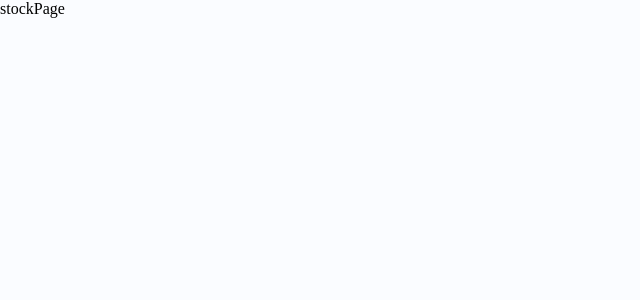
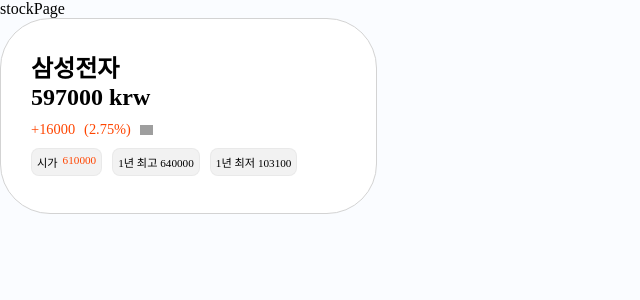
Before and after one commit to CheatSOL/CheatSOL-FE, a React (Vite) app: page /main/stock in a window 1280 px wide. Shown: the top 300 px of the page, without its empty margins (0-640 px from the left). Built offline with nearby package versions, Linux system fonts and the light colour scheme; grey boxes are pictures that could not be loaded.

Commit message:
✨feat: 컨텐츠 아이템(주식회사) 컴포넌트 구현완료

```diff
--- /dev/null
+++ b/src/components/common/contents-item/Contents.jsx
@@ -0,0 +1,59 @@
+import React from "react";
+import { StyledContentsDiv, StyledContentsTitle, StyledContentsTitleGroup, StyledContentsSubTitle, StyledContentsMiniTitle } from "./Contents.style";
+import { StyledContentsTag } from "./Contents.style";
+
+export default function Contents(props) {
+  // DB 모든 회사의 종목코드마다 map 돌려서 요청해서 그 안에서 컴포넌트 불러와주면 될 것 같다
+  // !! sample data -> 실제 데이터로 추후 변경해주세요.
+  const stock_sample_code = "005930"
+  const stock_sample_name = "삼성전자"
+  const stock_sample_price = 597000
+  const stock_sample_data = ["1",16000,2.75]
+  const stock_sample_tag = [610000, 640000, 103100]
+
+
+  const stck_cd = stock_sample_code //종목코드
+  const stck_name = stock_sample_name //회사이름
+  const stck_prpr = stock_sample_price //시세(현재가)
+  // !! 전일 대비 부호가 1이면 +, 2이면 -로 임의 설정해뒀습니다. API 구현 후 수정해주세요.
+  const prdy_vrss_sign = stock_sample_data[0] === "1"? "+" : "-" //전일 대비
+  const prdy_vrss_sign_ic = stock_sample_data[0] === "1"? "~/images/up-icon.png" : "~/images/down-icon.png"
+  const prdy_vrss = stock_sample_data[1] //전일 대비 부호
+  const prdy_ctrt = stock_sample_data[2] //전일 대비율
+  const stck_oprc = stock_sample_tag[0] //시가(하루의 첫거래가)
+  const stck_dryy_hgpr = stock_sample_tag[1] //1년 최고
+  const stck_dryy_lwpr = stock_sample_tag[2] //1년 최저
+
+  // contentsdiv
+  // -> contentstitlegroup
+  // --> contentstitle & subtitle & minititle
+  // -> contentstaggroup
+  // --> contentstag
+  return (
+          // !! div에 key값 붙여주세요. (redux 구현 후)
+          <StyledContentsDiv
+          width={props.width}
+          height={props.height}>
+            <StyledContentsTitleGroup>
+              <div>
+              <StyledContentsTitle>
+              {stck_name}
+              </StyledContentsTitle>
+              <StyledContentsSubTitle>
+                {stck_prpr} krw
+              </StyledContentsSubTitle>
+              </div>
+              <StyledContentsMiniTitle>
+                <p>{prdy_vrss_sign}{prdy_vrss}</p>
+                <p>({prdy_ctrt}%)</p>
+                <img src="/assets/images/up-icon.png"></img>
+              </StyledContentsMiniTitle>
+            </StyledContentsTitleGroup>
+            <StyledContentsTag>
+            <div className="price-box">시가 <p>{stck_oprc}</p></div>
+            <div className="price-box">1년 최고 {stck_dryy_hgpr}</div>
+            <div className="price-box">1년 최저 {stck_dryy_lwpr}</div>
+            </StyledContentsTag>
+          </StyledContentsDiv>
+        )
+}
--- /dev/null
+++ b/src/components/common/contents-item/Contents.style.js
@@ -0,0 +1,66 @@
+import styled from "styled-components";
+
+export const StyledContentsDiv = styled.div`
+  display: flex;
+  flex-direction: column;
+  width: ${(props) => props.width || "377px"};
+  height: ${(props) => props.height || "196px"};
+  padding: 30px;
+
+  border: 1px solid #D3D3D3;
+  border-radius: 50px;
+  background-color: white;
+`;
+
+// TitleGroup
+export const StyledContentsTitleGroup =styled.div`
+  display: flex;
+  flex-direction: column;
+  justify-content: center;
+  gap: 10px;
+
+  font-weight: 800;
+  font-size: 1.5rem;
+`
+// Title & SubTitle & MiniTitle
+export const StyledContentsTitle =styled.div`
+`
+export const StyledContentsSubTitle =styled.div`
+`
+export const StyledContentsMiniTitle =styled.div`
+  display: flex;
+  flex-direction: row;
+  align-items: center;
+  gap: 9px;
+
+  & p{
+    font-size: 0.9rem !important;
+    font-weight: 500;
+    color: orangered;
+  }
+
+  & img{
+    height: 10px;
+  }
+`
+
+// Tag
+export const StyledContentsTag =styled.div`
+  display: flex;
+  gap: 10px;
+  font-size: 0.7rem !important;
+  margin-top: 10px;
+
+  & .price-box{
+    display: flex;
+    gap: 5px;
+    padding: 5px;
+    background-color: rgb(211,211,211,0.3);
+    border: 1px solid rgb(211,211,211,0.3);
+    border-radius: 8px;
+  }
+
+  & p{
+    color: orangered;
+  }
+`
--- a/src/pages/stock/Stock.jsx
+++ b/src/pages/stock/Stock.jsx
@@ -1,3 +1,8 @@
+import ContentsItem from "../../components/common/contents-item/Contents";
+
 export default function StockPage() {
-  return <div>stockPage</div>;
+  return <div>
+    stockPage
+    <ContentsItem/>
+    </div>;
 }
```
